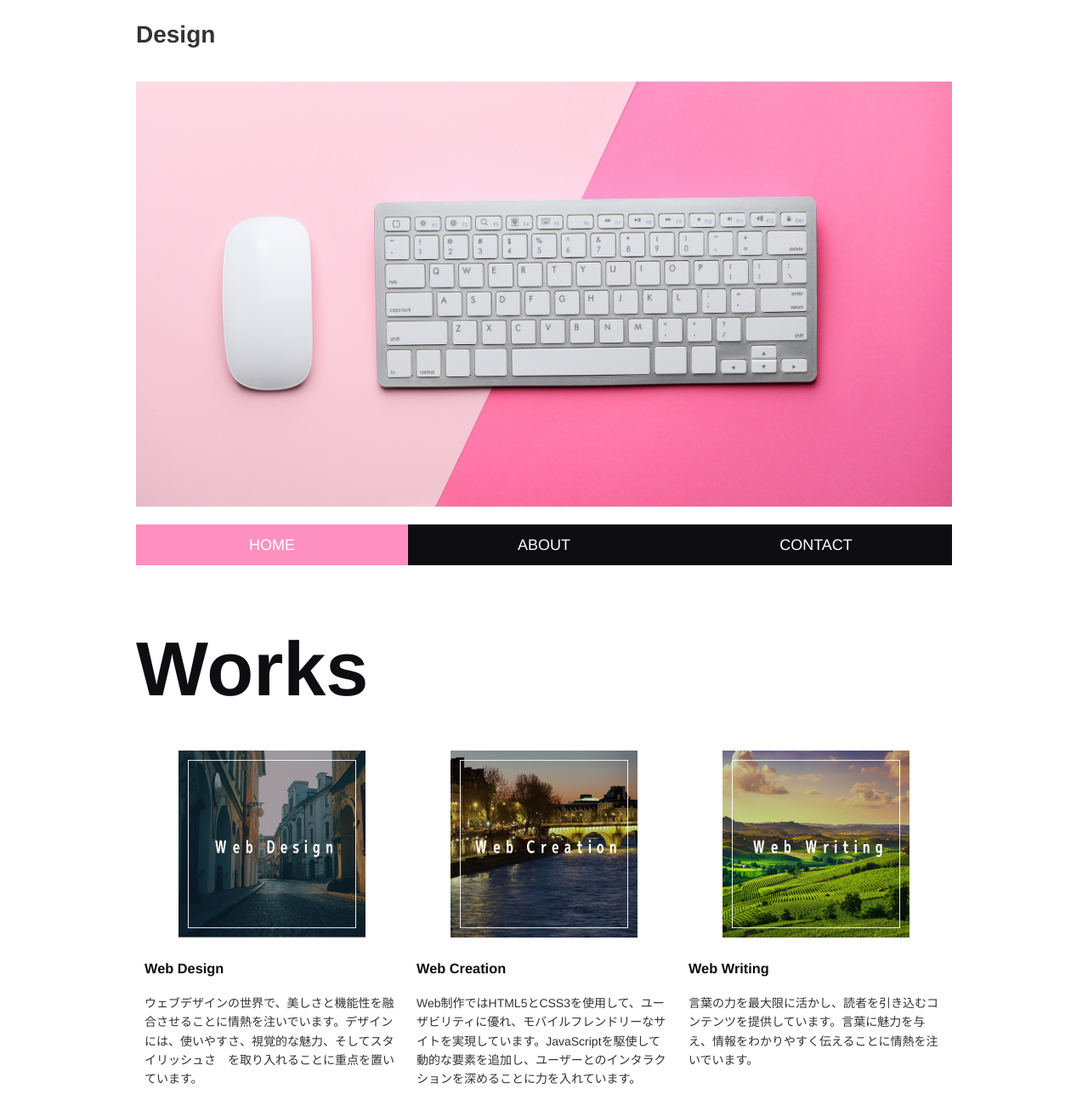
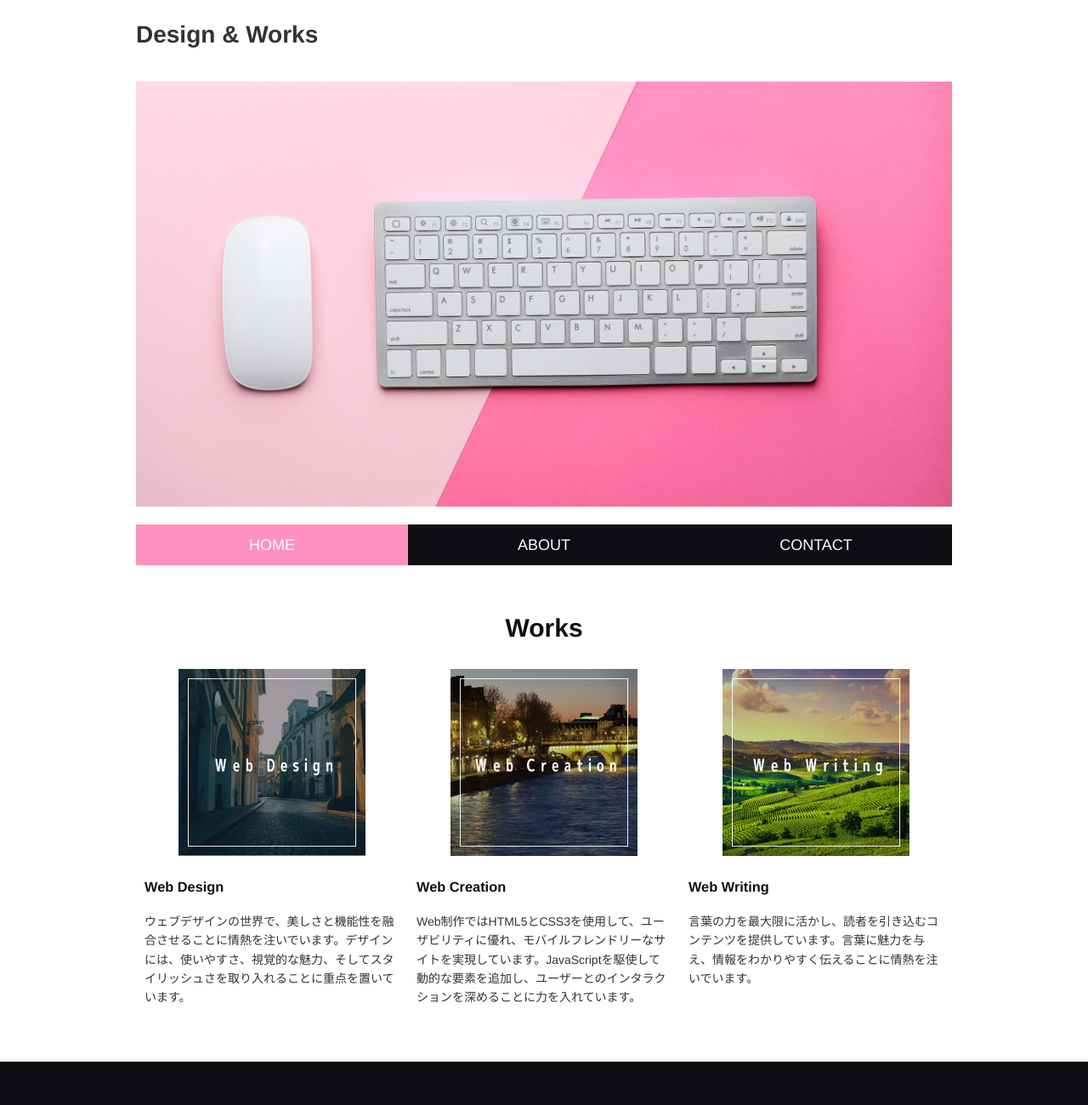
Before and after one commit to momoblue33/momo, a plain HTML site: page index.html in a window 1280 px wide. Shown: the top 1300 px of the page at 85% size. Drawn offline with nearby package versions, Linux system fonts and the light colour scheme.

Commit message:
Add files via upload

```diff
--- a/index.html
+++ b/index.html
@@ -16,7 +16,7 @@
       <h1>
         <!--- <img src="images/logo.png" alt="ロゴイメージ">
 -->
-        <div>Design </div>
+        <div>Design & Works </div>
       </h1>
     </div>
     <p>
@@ -38,7 +38,7 @@
         <p class="list-item-img"> <img src="images/thumbnail001.png" alt="サムネイル1"></p>
         <h3 class="menu-title">Web Design</h3>
         <p class="list-item-txt">
-          ウェブデザインの世界で、美しさと機能性を融合させることに情熱を注いでいます。デザインには、使いやすさ、視覚的な魅力、そしてスタイリッシュさ　を取り入れることに重点を置いています。 </p>
+          ウェブデザインの世界で、美しさと機能性を融合させることに情熱を注いでいます。デザインには、使いやすさ、視覚的な魅力、そしてスタイリッシュさを取り入れることに重点を置いています。 </p>
       </section>
       <section class="list-item">
         <p class="list-item-img"><img src="images/thumbnail002.png" alt="サムネイル2"></p>
--- a/style.css
+++ b/style.css
@@ -8,9 +8,11 @@ body {
   font-size: 1.4rem;
   line-height: 1.6;
 }
+
 .logo {
-display: flex;
+  display: flex;
 }
+
 header {
   max-width: 960px;
   margin: 0 auto;
@@ -50,7 +52,8 @@ header {
 .year {
   max-width: 960px;
   margin: 50px auto 10px;
-  font-size: 6vw;
+  font-size: 4vw;
+  text-align: center;
   color: #0E0E12;
   padding: 0 20px;
 }
@@ -64,6 +67,7 @@ header {
 
 h3. year {
   margin: 0 auto;
+  text-align: center;
 }
 
 .list-item {
@@ -171,7 +175,7 @@ my-portfolio {
   }
 
   .year {
-    font-size: 9rem;
+    font-size: 3rem;
   }
 }
 
```
